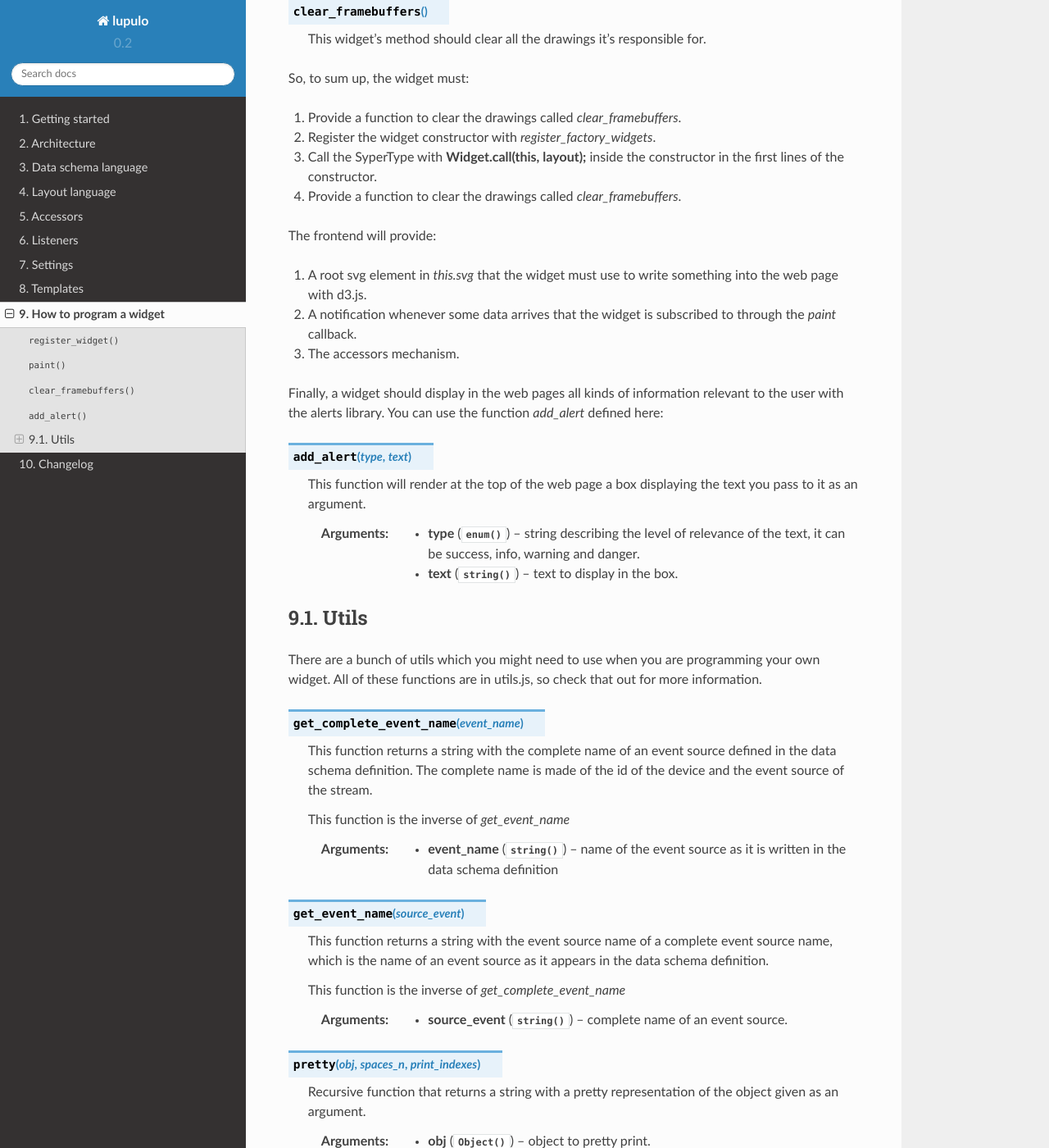
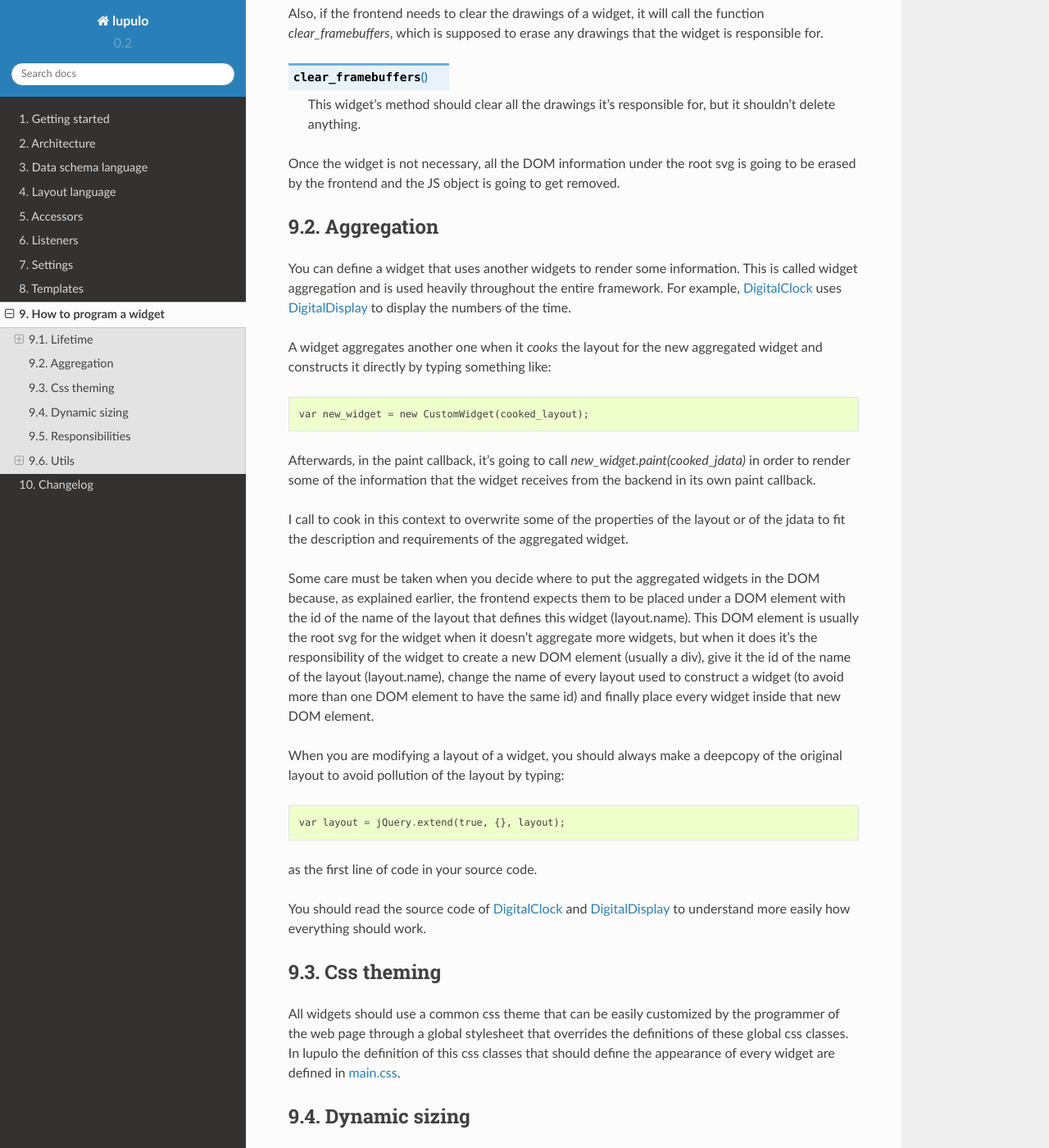
Before and after one commit to kudrom/lupulo, a Sphinx documentation site: the page built from docs/how_to_widget.rst, in a window 1280 px wide and 1400 px high, scrolled down 1199 px. Shown: the whole window at 82% size. Built offline with Sphinx 7.4.7 and the Read the Docs theme 2.0.0, drawn with Linux system fonts in a browser that asks for light colours; some of the changed text lies outside the part shown.

Commit message:
Added documentation for the new widgets

```diff
--- a/docs/how_to_widget.rst
+++ b/docs/how_to_widget.rst
@@ -11,6 +11,9 @@ visualization of some information.
 
 Currently, in order to paint something to the screen, the widget can only use
 the *d3.js* library.
+
+Lifetime
+--------
 
 The lifetime of a widget starts with its registration towards the frontend by
 calling the function *register_widget*.
@@ -27,14 +30,14 @@ backend. The frontend will pass the layout of the widget as a parameter to the
 constructor.
 
 The constructor of the widget must call (in the first lines) a SuperType
-constructor with the line::
+constructor with the line to inherit some common behaviour::
 
     Widget.call(this, layout);
 
-Once the constructor function returns a widget, the frontend populates some
-members of the widget and registers it in the web page. Among this members,
-the frontend will create the svg d3js root element that the widget **must** use
-in order to render something into the web page.
+The frontend will then populate the widget object with some common members
+and will register it in the web page. Among this members, the frontend will
+create the svg d3js root element that the widget **must** use in order to render
+something into the web page.
 
 From now on, when an event from the backend is fired, the frontend will
 notify every widget subscribed to that data source by calling the *paint*
@@ -43,7 +46,7 @@ function of the widget.
 .. js:function:: paint(jdata)
 
    :param object jdata: JSON object with the raw data that the device is
-                             sending to the frontend through the backend.
+                        sending to the frontend through the backend.
 
 The data passed to the widget's paint function is in a raw form, usually it's
 complicated to manipulate this kind of information. To ease this manipulation
@@ -55,7 +58,89 @@ widget is responsible for.
 
 .. js:function:: clear_framebuffers()
 
-   This widget's method should clear all the drawings it's responsible for.
+   This widget's method should clear all the drawings it's responsible for, but
+   it shouldn't delete anything.
+
+Once the widget is not necessary, all the DOM information under the root svg is
+going to be erased by the frontend and the JS object is going to get removed.
+
+Aggregation
+-----------
+
+You can define a widget that uses another widgets to render some information.
+This is called widget aggregation and is used heavily throughout the entire
+framework. For example, :ref:`digital_clock` uses :ref:`digital_display` to
+display the numbers of the time.
+
+A widget aggregates another one when it *cooks* the layout for the new
+aggregated widget and constructs it directly by typing something like::
+
+    var new_widget = new CustomWidget(cooked_layout);
+
+Afterwards, in the paint callback, it's going to call
+*new_widget.paint(cooked_jdata)* in order to render some of the information that
+the widget receives from the backend in its own paint callback.
+
+I call to cook in this context to overwrite some of the properties of the layout
+or of the jdata to fit the description and requirements of the aggregated
+widget.
+
+Some care must be taken when you decide where to put the aggregated widgets in
+the DOM because, as explained earlier, the frontend expects them to be placed
+under a DOM element with the id of the name of the layout that defines this
+widget (layout.name). This DOM element is usually the root svg for the widget
+when it doesn't aggregate more widgets, but when it does it's the responsibility
+of the widget to create a new DOM element (usually a div), give it the id of the
+name of the layout (layout.name), change the name of every layout used to
+construct a widget (to avoid more than one DOM element to have the same id) and
+finally place every widget inside that new DOM element.
+
+When you are modifying a layout of a widget, you should always make a deepcopy
+of the original layout to avoid pollution of the layout by typing::
+
+    var layout = jQuery.extend(true, {}, layout);
+
+as the first line of code in your source code.
+
+You should read the source code of :ref:`digital_clock` and
+:ref:`digital_display` to understand more easily how everything should work.
+
+Css theming
+-----------
+
+All widgets should use a common css theme that can be easily customized by the
+programmer of the web page through a global stylesheet that overrides the
+definitions of these global css classes. In lupulo the definition of this css
+classes that should define the appearance of every widget are defined in
+`main.css
+<https://github.com/kudrom/lupulo/blob/master/lupulo/static/css/main.css>`_.
+
+Dynamic sizing
+--------------
+
+As explained in the :ref:`layout`, a widget should be sized accordingly to its
+size section of the layout. This size section is enforced by the frontend by
+setting the width and height of the root svg element to that values.
+
+However, when a widget has an aspect ratio, it's often a good idea to allow
+partial definitions of the size in the layout file. For example, if the
+programmer of the web page writes in the layout that the height of the widget
+should be of 100px, the widget should complete the size by giving a width that
+respects the aspect ratio and call Widget.call(layout) with that new layout.
+
+Dynamic sizing is tricky because sometimes an svg element will not resize by
+giving the svg root element a specific width or height, you will need then to
+use the scale transformation. And that is quite annoying when you also have
+partial definitions of the size.
+
+You should read the source code of :ref:`digital_display` to understand more
+easily how everything should work. This widget provides partial definitions of
+the size plus scale transformations to adjust its size. To see how a widget
+scales without the need of a scale transformation you can see
+:ref:`multiple_line`.
+
+Responsibilities
+----------------
 
 So, to sum up, the widget must:
 
@@ -64,6 +149,8 @@ So, to sum up, the widget must:
 #. Call the SyperType with **Widget.call(this, layout);** inside the
    constructor in the first lines of the constructor.
 #. Provide a function to clear the drawings called *clear_framebuffers*.
+#. Dynamic sizing through the layout.size property.
+#. Use the css theming classes.
 
 The frontend will provide:
 
@@ -72,19 +159,7 @@ The frontend will provide:
 #. A notification whenever some data arrives that the widget is subscribed to
    through the *paint* callback.
 #. The accessors mechanism.
-
-Finally, a widget should display in the web pages all kinds of information
-relevant to the user with the alerts library. You can use the function
-*add_alert* defined here:
-
-.. js:function:: add_alert(type, text)
-
-    This function will render at the top of the web page a box displaying the
-    text you pass to it as an argument.
-
-    :param enum type: string describing the level of relevance of the text,
-                      it can be success, info, warning and danger.
-    :param string text: text to display in the box.
+#. Widget aggregation.
 
 Utils
 -----
@@ -132,3 +207,12 @@ more information.
     :param List requirements: List containing all the keys that the layout must
                               provide.
     :param Object layout: Layout definition of the widget.
+
+.. js:function:: add_alert(type, text)
+
+    This function will render at the top of the web page a box displaying the
+    text you pass to it as an argument.
+
+    :param enum type: string describing the level of relevance of the text,
+                      it can be success, info, warning and danger.
+    :param string text: text to display in the box.
--- a/docs/layout_language.rst
+++ b/docs/layout_language.rst
@@ -147,3 +147,7 @@ The widgets distributed currently in lupulo are:
     :maxdepth: 1
 
     multiline.rst
+    digital_display.rst
+    digital_clock.rst
+    digital_date.rst
+    battery.rst
--- a/docs/templates.rst
+++ b/docs/templates.rst
@@ -70,6 +70,12 @@ Inheritance
 
 Any template can inherit from a set of lupulo templates that are designed to
 ease the development of your project.
+
+.. note::
+
+    In order to inherit the content written in a parent's block, you can
+    overwrite the parent's block and call the super() function to retrieve the
+    content of the parent's block. See jinja2 for more information.
 
 Base.html
 *********
--- a/lupulo/static/css/main.css
+++ b/lupulo/static/css/main.css
@@ -37,7 +37,7 @@ svg {
 }
 
 
-/* WIDGETS */
+/* GENERAL WIDGETS */
 .lit{
     fill: #29F;
     fill-opacity: 1;
```
Also changed, not shown: docs/battery.rst (added, +37 -0 lines), docs/digital_clock.rst (added, +44 -0 lines), docs/digital_date.rst (added, +36 -0 lines), docs/digital_display.rst (added, +62 -0 lines), docs/multiline.rst (+11 -3 lines), lupulo/static/js/alerts.js (deleted, +0 -18 lines), lupulo/static/js/utils.js (+21 -0 lines), 1 other file.
